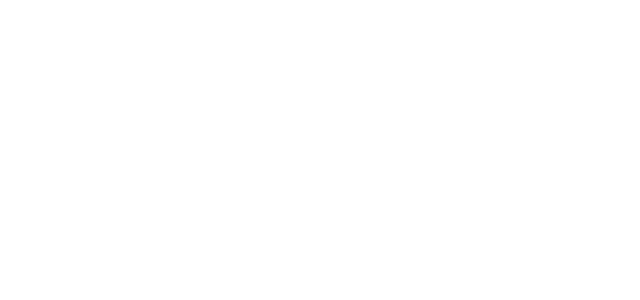
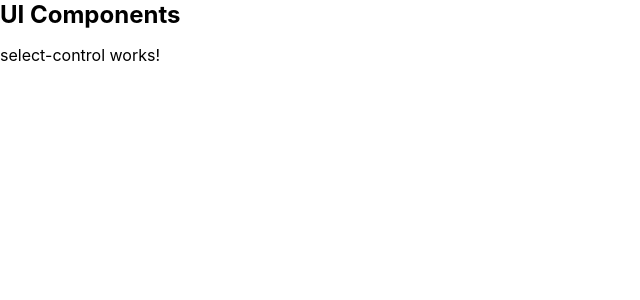
Before and after one commit to DavidBarcenas/angular-experimentals, an Angular app: page /ui-components in a window 1280 px wide. Before the commit this address led to /. Shown: the top 300 px of the page, without its empty margins (0-640 px from the left). Built offline with nearby package versions, Linux system fonts and the light colour scheme.

Commit message:
ui: create custom select component

```diff
--- a/src/app/app.routes.ts
+++ b/src/app/app.routes.ts
@@ -10,4 +10,8 @@
     path: 'tasks',
     loadComponent: () => import('./tasks/tasks.component').then((c) => c.TasksComponent),
   },
+  {
+    path: 'ui-components',
+    loadComponent: () => import('./shared/pages/ui/ui.component').then((c) => c.UiComponent),
+  },
 ];
--- a/src/app/home/home.component.ts
+++ b/src/app/home/home.component.ts
@@ -15,7 +15,7 @@
   pills = [
     { title: 'Shop', link: '/shop' },
     { title: 'Task list', link: '/tasks' },
-    { title: 'CLI Docs', link: 'https://angular.dev/tools/cli' },
+    { title: 'UI Components', link: '/ui-components' },
     { title: 'Angular Language Service', link: 'https://angular.dev/tools/language-service' },
     { title: 'Angular DevTools', link: 'https://angular.dev/tools/devtools' },
   ];
--- /dev/null
+++ b/src/app/shared/components/select-control/select-control.component.html
@@ -0,0 +1 @@
+<p>select-control works!</p>
--- /dev/null
+++ b/src/app/shared/pages/ui/ui.component.html
@@ -0,0 +1,2 @@
+<h2>UI Components</h2>
+<app-select-control />
```
Also changed, not shown: src/app/shared/components/select-control/select-control.component.ts (added, +13 -0 lines), src/app/shared/pages/ui/ui.component.ts (added, +12 -0 lines), src/app/shared/components/select-control/select-control.component.scss (added), src/app/shared/pages/ui/ui.component.scss (added), 2 other files (tests, documents, lock files or other folders).
